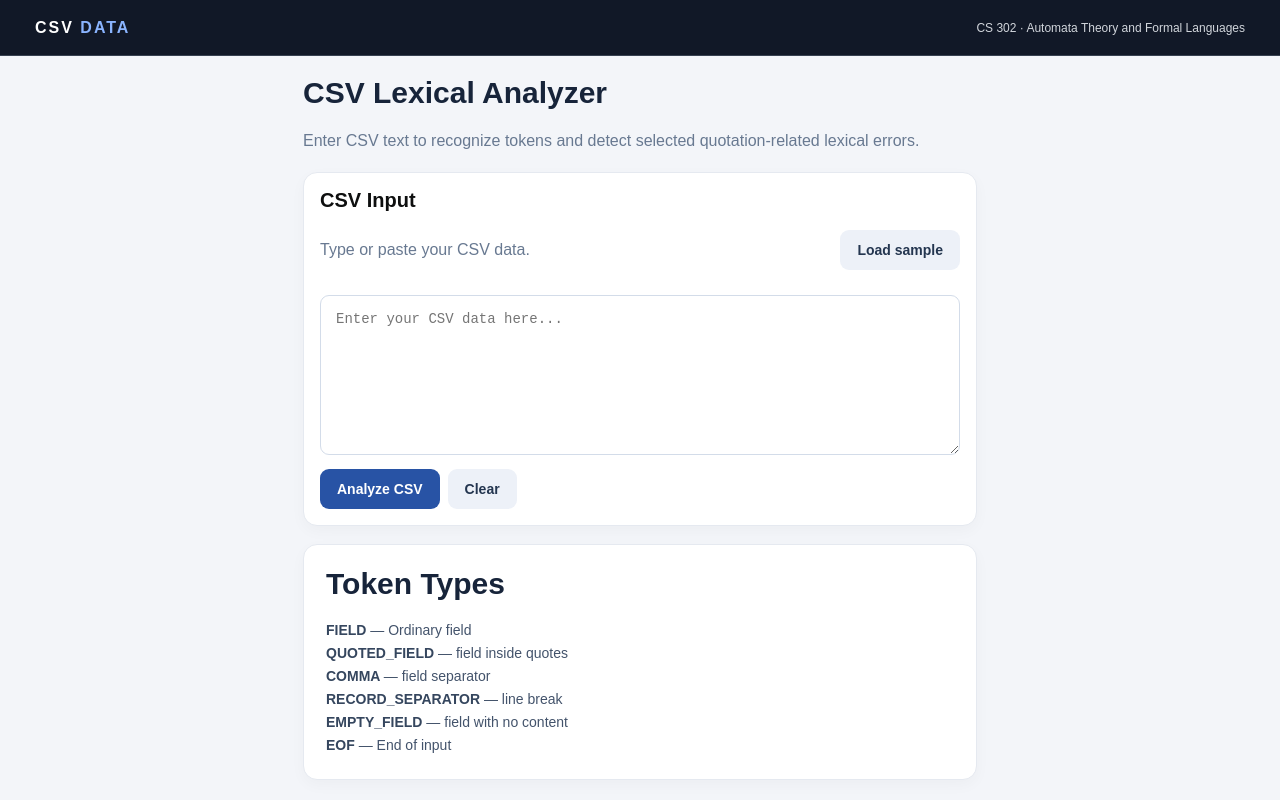
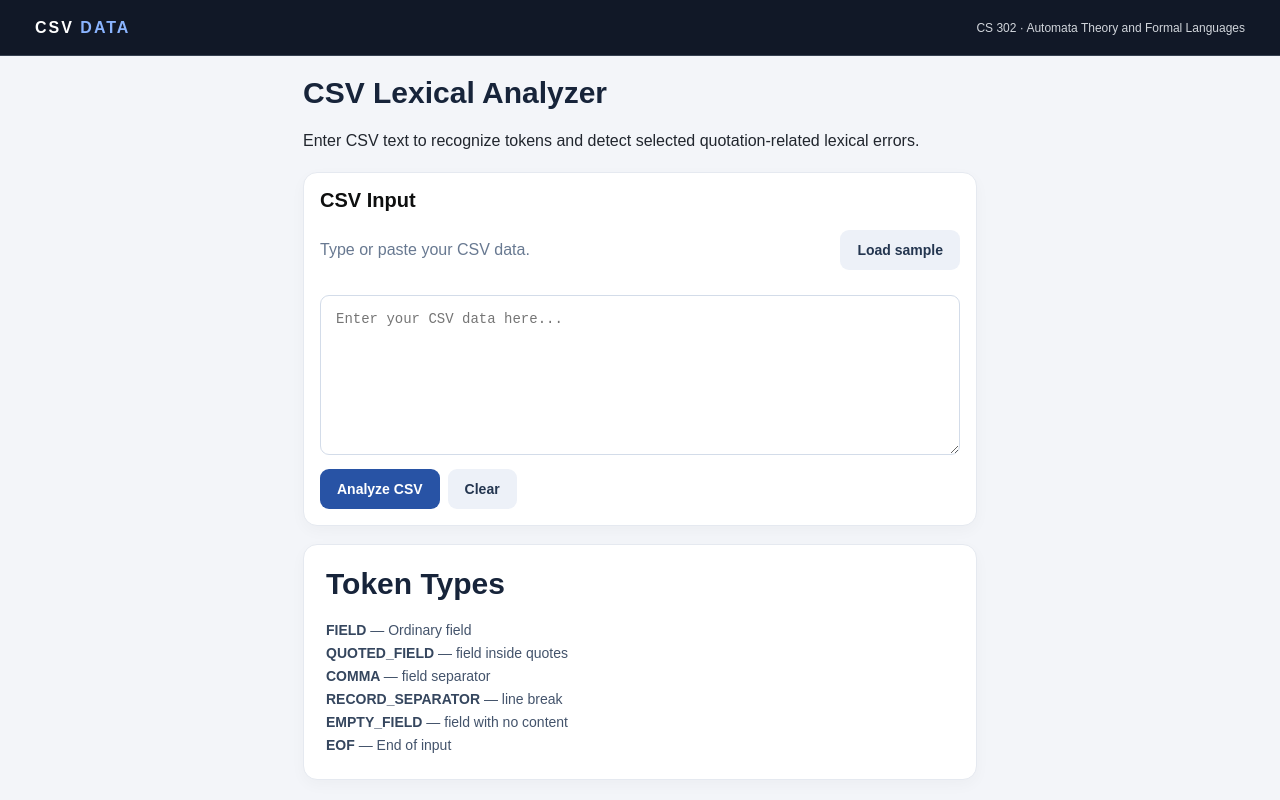
Before and after one commit to gm158/Lexical_Analyzer_MCO, a plain HTML site: page index.html in a window 1280 px wide. Shown: the top 800 px of the page. Drawn offline with Linux system fonts and the light colour scheme.

Commit message:
Update CSV Lexical Analyzer

```diff
--- a/style.css
+++ b/style.css
@@ -87,7 +87,7 @@ h1 {
 }
 
 .description {
-    color: #687991;
+    color: #21262e;
     font-size: 16px;
     line-height: 1.6;
     margin-bottom: 18px;
```
